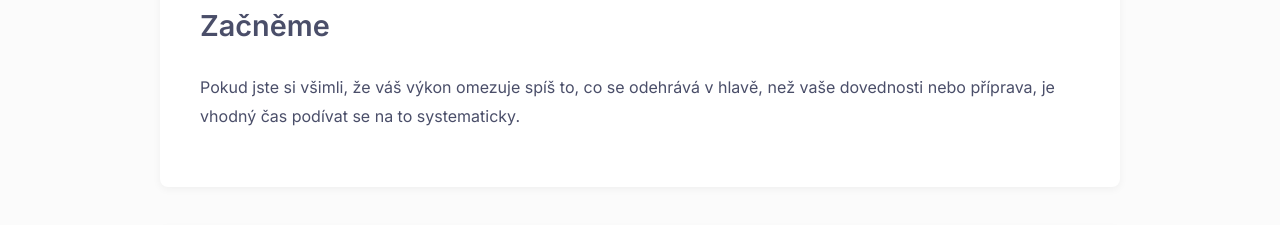
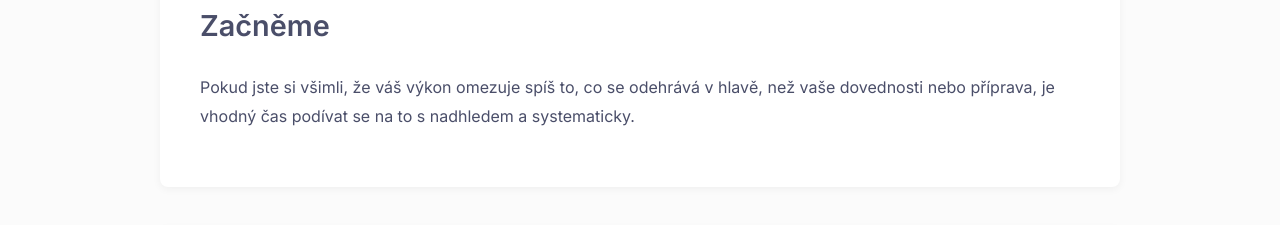
Before and after one commit to westleyovercash/tereza-rydlova, a Jekyll site: the page built from kontakt.md, in a window 1280 px wide. Shown: the part 298-523 px from the top of the page. Built offline with Jekyll 4.4.1, drawn with Linux system fonts in a browser that asks for light colours; grey boxes are pictures that could not be loaded.

Commit message:
Update kontakt.md

```diff
--- a/kontakt.md
+++ b/kontakt.md
@@ -7,7 +7,7 @@ title: Kontakt
   <h1>Kontakt</h1>
 
   <h2>Začněme</h2>
-  <p>Pokud jste si všimli, že váš výkon omezuje spíš to, co se odehrává v hlavě, než vaše dovednosti nebo příprava, je vhodný čas podívat se na to systematicky.</p>
+  <p>Pokud jste si všimli, že váš výkon omezuje spíš to, co se odehrává v hlavě, než vaše dovednosti nebo příprava, je vhodný čas podívat se na to s nadhledem a systematicky.</p>
 </section>
 
 <section class="contact-card">
```
